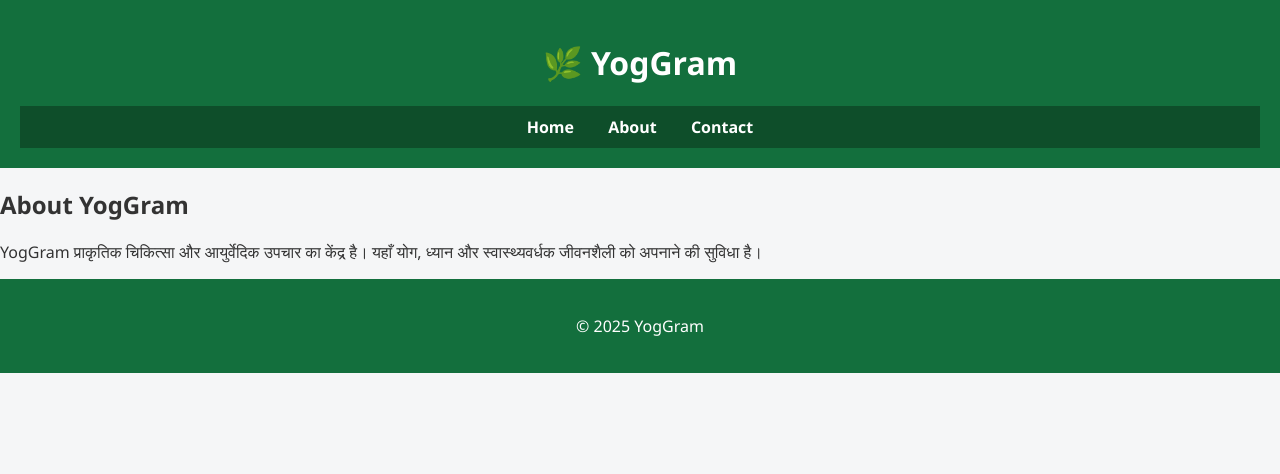
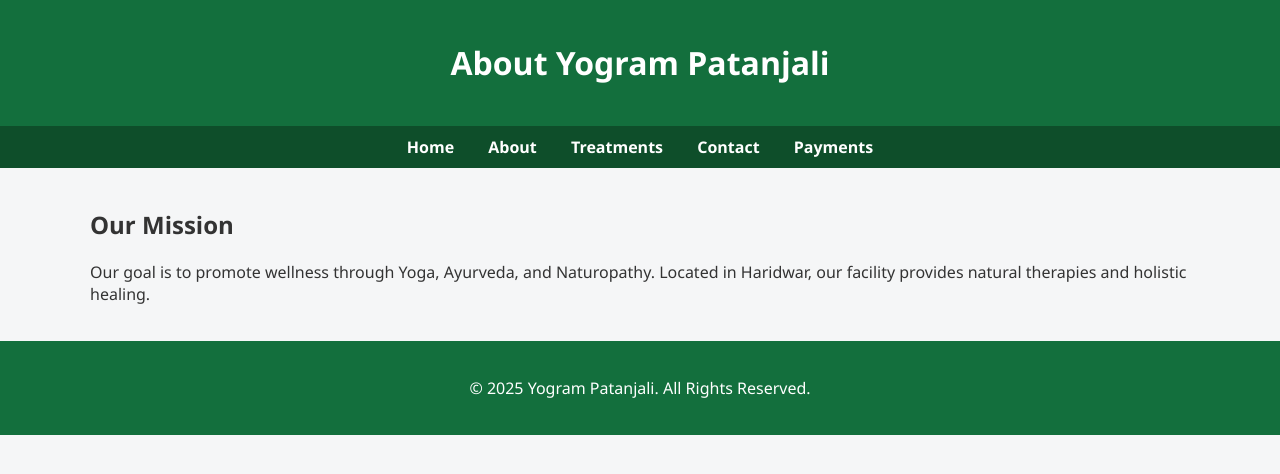
Before and after one commit to yoggrambooking/yoggrambooking, a plain HTML site: page about.html in a window 1280 px wide. Drawn offline with Linux system fonts and the light colour scheme.

Commit message:
Update about.html

```diff
--- a/about.html
+++ b/about.html
@@ -1,31 +1,31 @@
 <!DOCTYPE html>
-<html lang="hi">
+<html lang="en">
 <head>
   <meta charset="UTF-8">
   <meta name="viewport" content="width=device-width, initial-scale=1.0">
-  <title>About - YogGram</title>
+  <title>About – Yogram Patanjali</title>
   <link rel="stylesheet" href="style.css">
 </head>
 <body>
   <header>
-    <h1>🌿 YogGram</h1>
-    <nav>
-      <a href="index.html">Home</a>
-      <a href="about.html" class="active">About</a>
-      <a href="contact.html">Contact</a>
-    </nav>
+    <h1>About Yogram Patanjali</h1>
   </header>
 
-  <main>
-    <h2>About YogGram</h2>
-    <p>YogGram प्राकृतिक चिकित्सा और आयुर्वेदिक उपचार का केंद्र है। यहाँ योग, ध्यान और स्वास्थ्यवर्धक जीवनशैली को अपनाने की सुविधा है।</p>
-  </main>
+  <nav>
+    <a href="index.html">Home</a>
+    <a href="about.html">About</a>
+    <a href="treatments.html">Treatments</a>
+    <a href="contact.html">Contact</a>
+    <a href="payments.html">Payments</a>
+  </nav>
+
+  <div class="container">
+    <h2>Our Mission</h2>
+    <p>Our goal is to promote wellness through Yoga, Ayurveda, and Naturopathy. Located in Haridwar, our facility provides natural therapies and holistic healing.</p>
+  </div>
 
   <footer>
-    <p>© <span id="year"></span> YogGram</p>
+    <p>© 2025 Yogram Patanjali. All Rights Reserved.</p>
   </footer>
-  <script>
-    document.getElementById("year").textContent = new Date().getFullYear();
-  </script>
 </body>
 </html>
```
